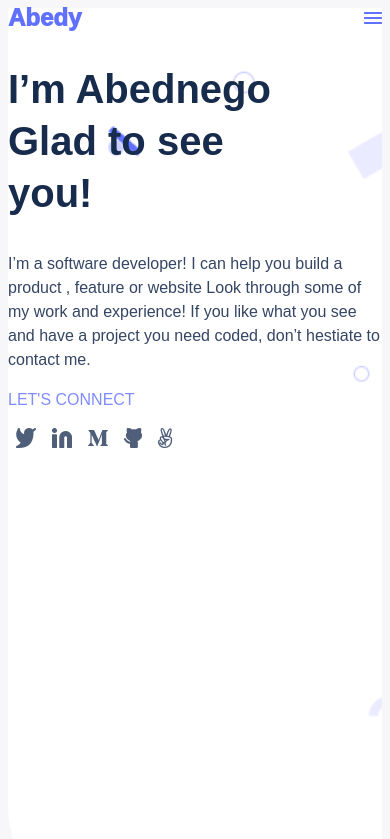
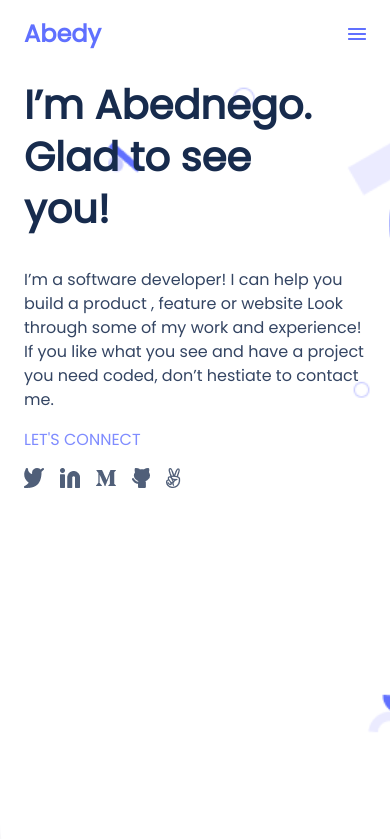
Before and after one commit to AbednegoKibitok/module1microverse, a website: page index.html in a window 390 px wide. Shown: the top 839 px of the page. Drawn offline with Linux system fonts and the light colour scheme.

Commit message:
Modify index.html

```diff
--- a/index.html
+++ b/index.html
@@ -6,6 +6,7 @@
     <meta name="viewport" content="width=device-width, initial-scale=1.0">
     <title>Document</title>
     <link rel="stylesheet" href="styles.css">
+    <link href='https://fonts.googleapis.com/css?family=Poppins' rel='stylesheet'>
 </head>
 <body>
     <div id="headline">
@@ -18,7 +19,7 @@
             </nav>
         </header>
         <section class="headline">
-            <h1 class="heading">I’m Abednego<br> Glad to see<br> you!</h1>
+            <h1 class="heading">I’m Abednego.<br> Glad to see<br> you!</h1>
             <article class="main">
                 <p>I’m a software developer! I can help you build a product , feature or website Look through some of my work and experience! If you like what you see and have a project you need coded, don’t hestiate to contact me.</p>
             </article>
--- a/styles.css
+++ b/styles.css
@@ -1,11 +1,17 @@
 body {
   background: #f7f7f9;
+  padding: 0;
+  margin: 0;
 }
 
 @media screen and (max-width: 768px) {
   #headline {
     background-color: #fff;
     border-radius: 0 0 0 100px / 100px;
+  }
+
+  nav {
+    padding-right: 24px;
   }
 
   .headline {
@@ -20,6 +26,7 @@ body {
     display: flex;
     justify-content: space-between;
     align-items: center;
+    padding-top: 24px;
   }
 
   .myLogo {
@@ -30,6 +37,7 @@ body {
     font-size: 24px;
     line-height: 20px;
     text-decoration: none;
+    padding-left: 24px;
   }
 
   .heading {
@@ -39,6 +47,7 @@ body {
     font-weight: 700;
     font-size: 40px;
     line-height: 52px;
+    padding-left: 24px;
   }
 
   .main {
@@ -48,6 +57,8 @@ body {
     font-weight: 400;
     font-size: 16px;
     line-height: 24px;
+    padding-left: 24px;
+    padding-right: 24px;
   }
 
   .connect {
@@ -57,6 +68,7 @@ body {
     font-weight: 500;
     font-size: 16px;
     line-height: 24px;
+    padding-left: 24px;
   }
 
   .social {
@@ -65,6 +77,7 @@ body {
     gap: 16px;
     list-style-type: none;
     padding-left: 8px;
+    padding-left: 24px;
   }
 
   .works {
@@ -73,6 +86,8 @@ body {
     grid-template-columns: repeat(1fr);
     margin-top: 50px;
     gap: 50px;
+    padding-left: 16px;
+    padding-right: 16px;
   }
 
   .Tonic {
```
